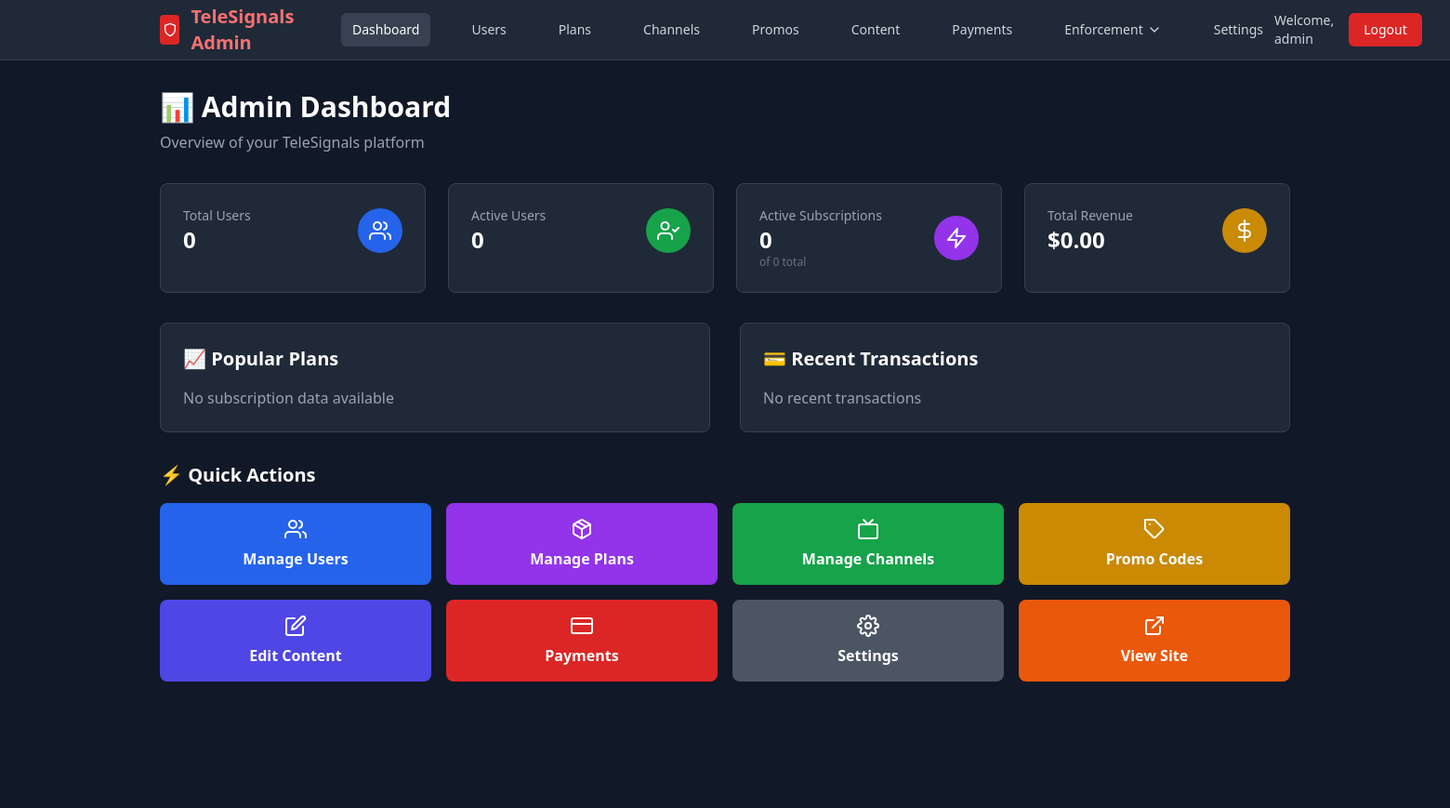
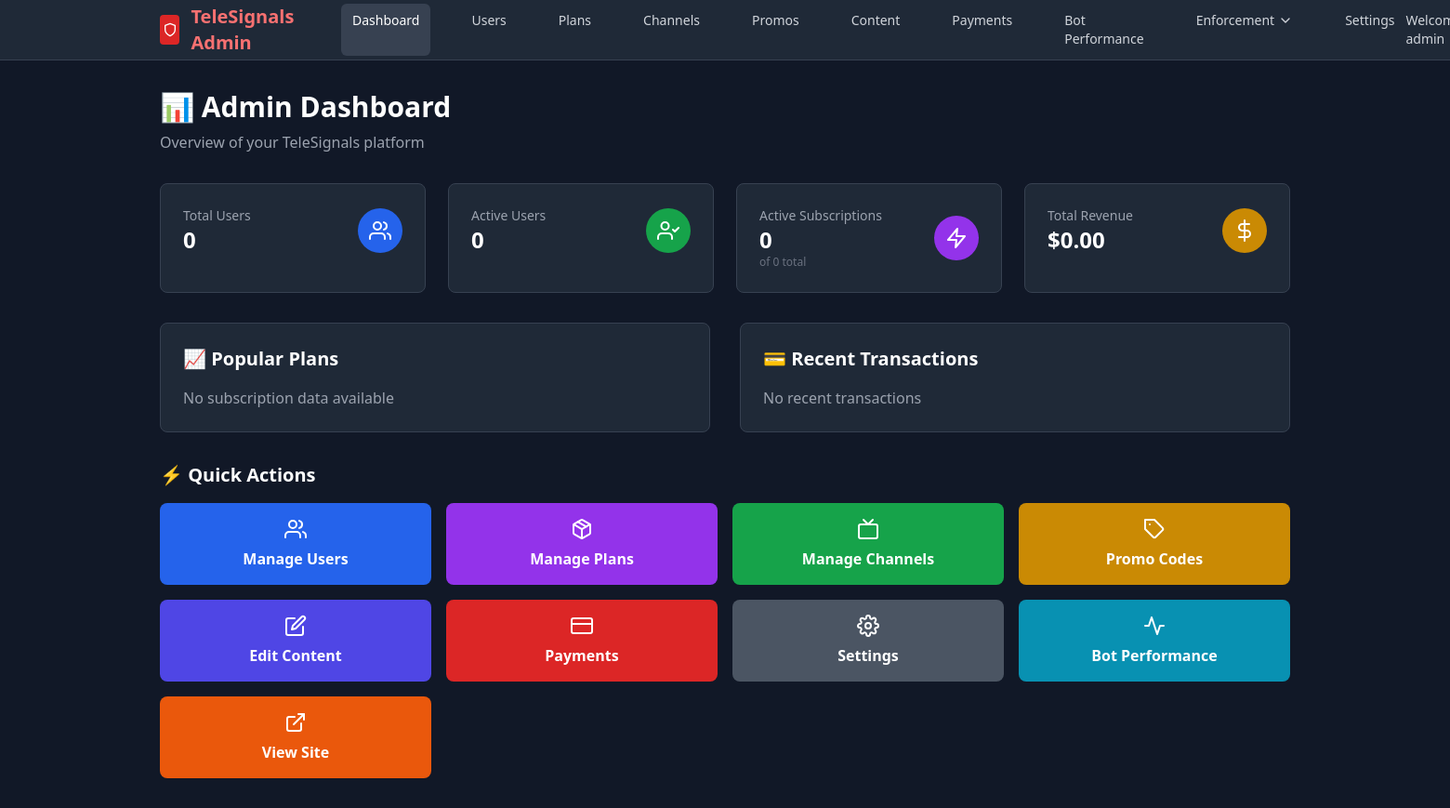
Before and after one commit to TelxFWD/MobileSpeedster, a Flask app: page /admin in a window 1560 px wide; the page is wider, and only the part inside the window is pictured. Shown: that part at 93% size. Before the commit the page ends 733 px from the top of that part, so only its background shows below. Run offline with Flask 3, Linux system fonts and the light colour scheme; a user stored in the database is signed in; some libraries are stand-ins or nearby versions.

Commit message:
Assistant checkpoint: Import bot performance routes and add navigation
Assistant generated file changes:
- main.py: Import bot performance routes
- templates/admin/dashboard.html: Add Bot Performance navigation link, Add Bot Performance quick action card

---

User prompt:

import the bot performance routes and add the navigation link to the admin dashboard to make the feature accessible.

Replit-Commit-Author: Assistant
Replit-Commit-Session-Id: 2cbfa8be-7597-4ae2-8caf-74d6e04ec5f7

```diff
--- a/main.py
+++ b/main.py
@@ -1 +1,4 @@
 from app import app  # noqa: F401
+from routes import *
+from admin_routes import *
+from bot_performance_routes import *
--- a/templates/admin/dashboard.html
+++ b/templates/admin/dashboard.html
@@ -64,6 +64,9 @@
                         </a>
                         <a href="{{ url_for('admin_payments') }}" class="text-gray-300 hover:text-white px-3 py-2 rounded-md text-sm font-medium">
                             Payments
+                        </a>
+                        <a href="{{ url_for('admin_bot_performance') }}" class="text-gray-300 hover:text-white px-3 py-2 rounded-md text-sm font-medium">
+                            Bot Performance
                         </a>
                         <!-- Enforcement Bot Dropdown -->
                         <div class="relative" x-data="{ open: false }">
@@ -278,6 +281,12 @@
                     <div class="font-semibold">Settings</div>
                 </a>
 
+                <a href="{{ url_for('admin_bot_performance') }}"
+                   class="bg-cyan-600 hover:bg-cyan-700 p-4 rounded-lg transition-colors text-center">
+                    <i data-feather="activity" class="w-6 h-6 mx-auto mb-2"></i>
+                    <div class="font-semibold">Bot Performance</div>
+                </a>
+
                 <a href="{{ url_for('index') }}"
                    class="bg-orange-600 hover:bg-orange-700 p-4 rounded-lg transition-colors text-center">
                     <i data-feather="external-link" class="w-6 h-6 mx-auto mb-2"></i>
```
